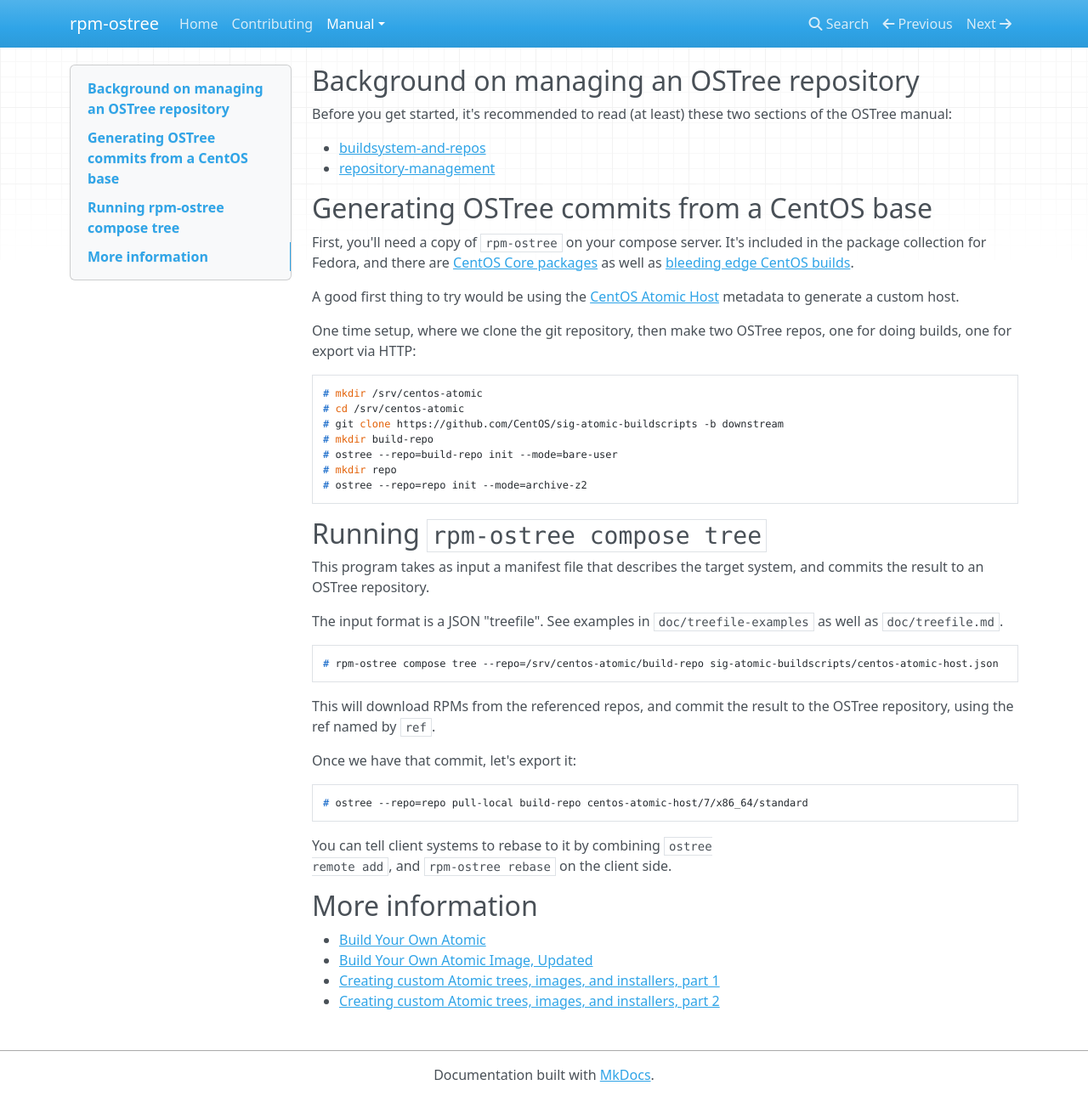
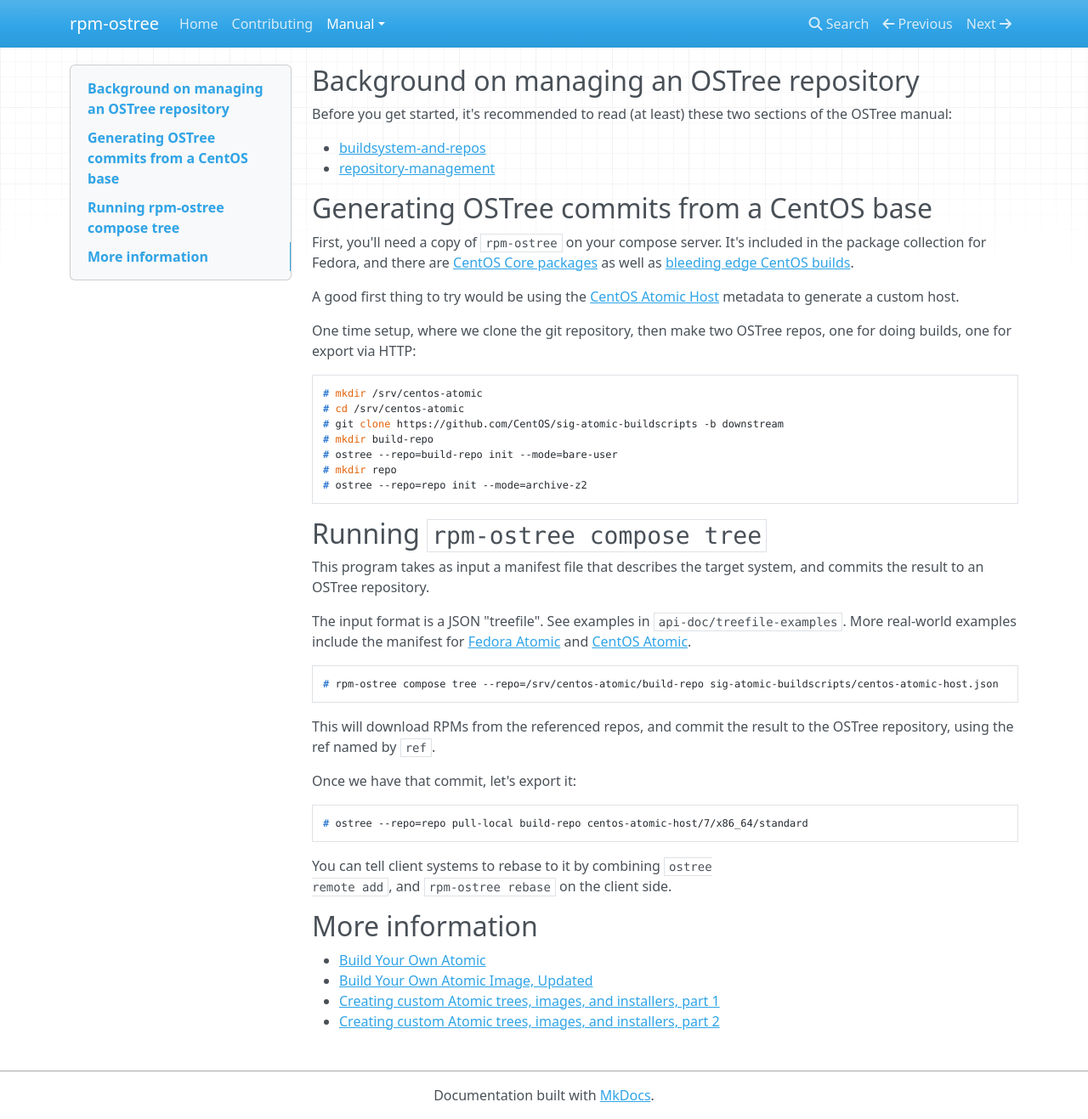
Before and after one commit to coreos/rpm-ostree, an MkDocs documentation site: the page built from docs/manual/compose-server.md, in a window 1280 px wide and 1317 px high. Shown: the whole window at 85% size. Built offline with MkDocs 1.6.1, drawn with Linux system fonts in a browser that asks for light colours; nearby versions of some CDN libraries; old or Windows-style settings are respelled for this version of MkDocs.

Commit message:
docs: update link to sample and link to some dists
Closes: #466

````diff
--- a/docs/manual/compose-server.md
+++ b/docs/manual/compose-server.md
@@ -36,7 +36,10 @@
 system, and commits the result to an OSTree repository.
 
 The input format is a JSON "treefile".  See examples in
-`doc/treefile-examples` as well as `doc/treefile.md`.
+`api-doc/treefile-examples`. More real-world examples
+include the manifest for [Fedora Atomic](https://pagure.io/fedora-atomic/blob/master/f/fedora-atomic-docker-host.json)
+and [CentOS Atomic](https://github.com/CentOS/sig-atomic-buildscripts/blob/downstream/centos-atomic-host.json).
+
 
 ```
 # rpm-ostree compose tree --repo=/srv/centos-atomic/build-repo sig-atomic-buildscripts/centos-atomic-host.json
````
